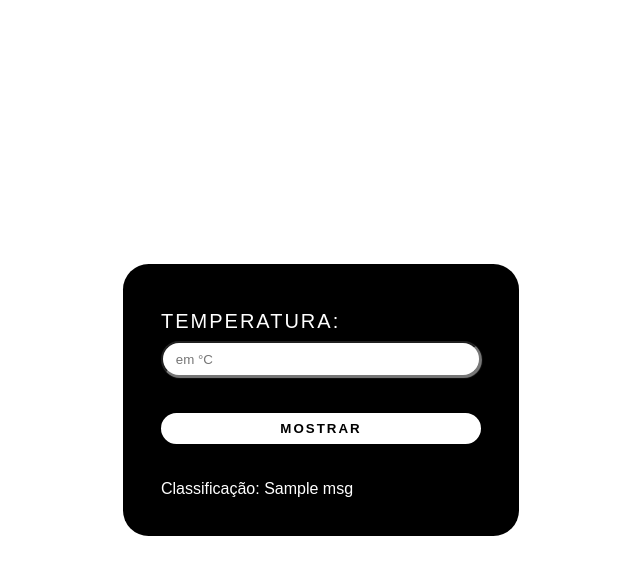
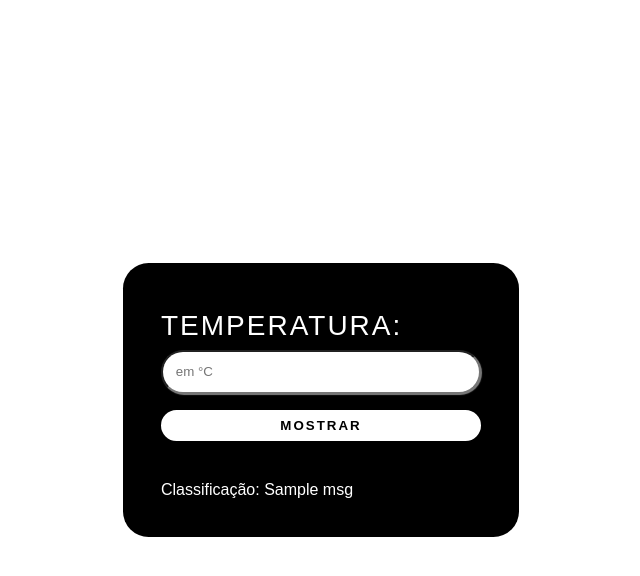
Before and after one commit to FelipeGoncales/TemperaturaPY, a Flask app: template templates/index.html in a window 1280 px wide. Shown: the top 576 px of the page, without its empty margins (319-959 px from the left). Run offline with Flask 3, Linux system fonts and the light colour scheme; the template is opened without the code that fills it: most values are stand-ins (such as "Sample title", 1, 10 or a date in 2020).

Commit message:
arrumando css

```diff
--- a/static/css/style.css
+++ b/static/css/style.css
@@ -30,7 +30,7 @@ div form {
 }
 
 label {
-    font-size: 2.5vh;
+    font-size: 3.5vh;
     text-transform: uppercase;
     letter-spacing: 2px;
     margin: 1vh 0;
@@ -39,7 +39,7 @@ label {
 input {
     border-radius: 10vh;
     box-shadow: 1px 1px 1px rgba(255, 255, 255, 0.5);
-    height: 4vh;
+    height: 5vh;
     padding-left: 1vw;
 }
 
@@ -53,8 +53,13 @@ button {
     padding: 0.5vh;
     background-color: white;
     transition: 0.2s;
+    margin: 2vh 0;
 }
 button:hover {
     background-color: black;
     color: white;
 }
+
+form p {
+    margin-top: 3vh;
+}
--- a/templates/index.html
+++ b/templates/index.html
@@ -14,9 +14,7 @@
             <form action="/resultado" method="POST">
                 <label>Temperatura:</label>
                 <input type="text" name="temperatura" placeholder="em °C">
-                <br><br>
                 <button type="submit">Mostrar</button>
-                <br><br>
                 <p>Classificação: {{msg}}</p>
             </form>
         </div>
```
